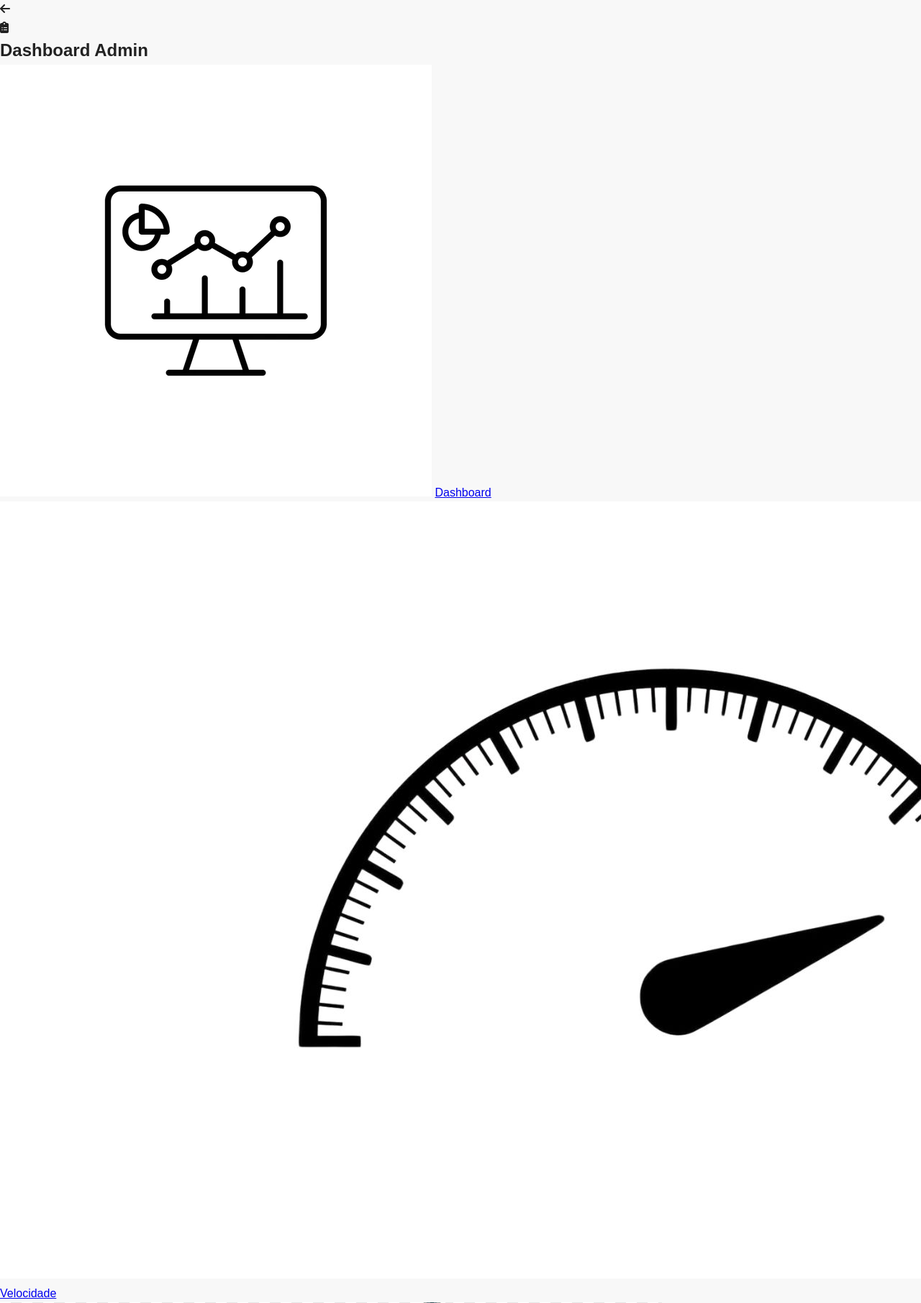
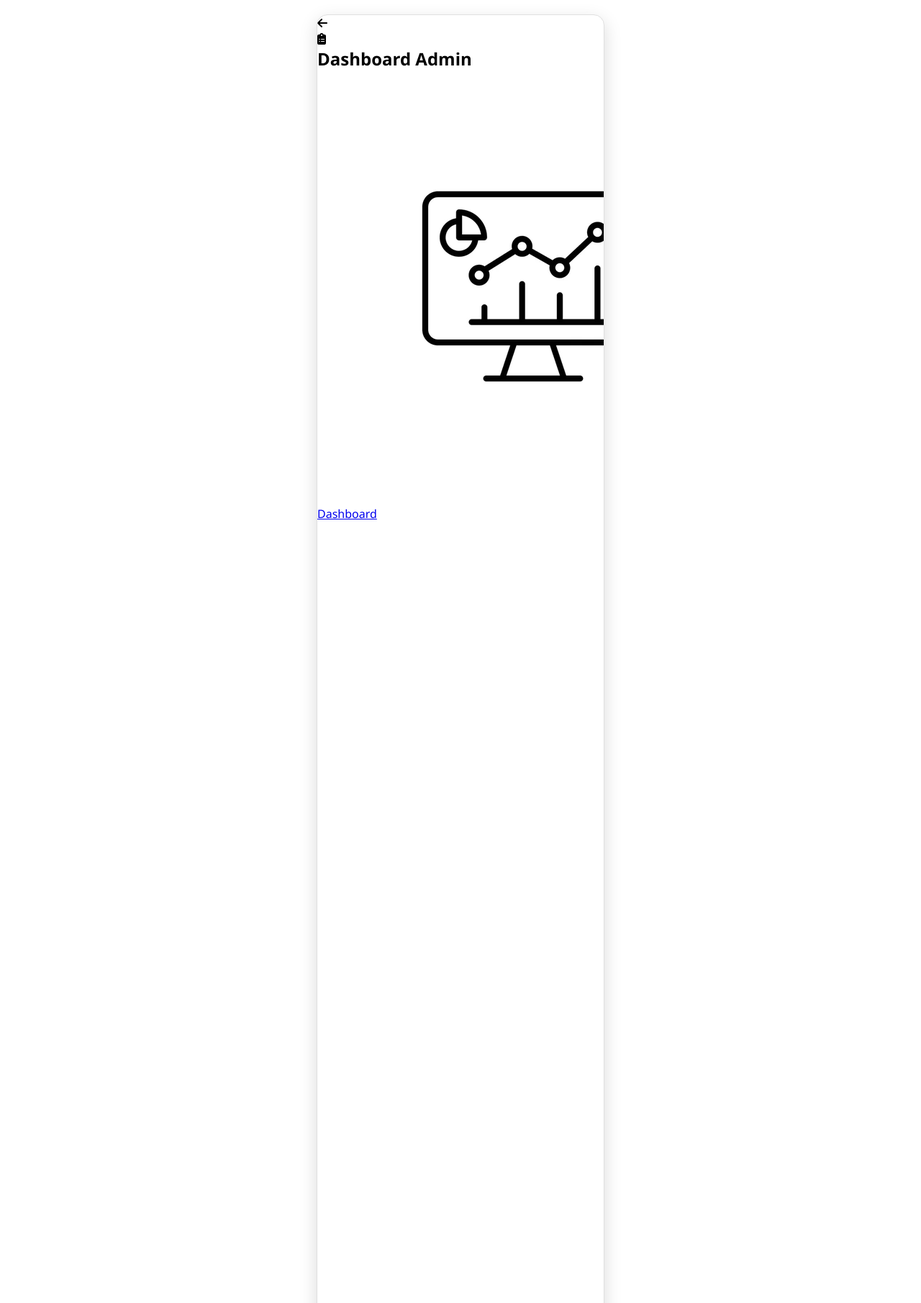
Before and after one commit to Guilherme-Engelmann/Mockup-MobileFirst, a PHP site: page /html/dashboard3.php in a window 1280 px wide; the page is wider, and only the part inside the window is pictured. Shown: the top 1811 px of that part at 72% size. Run offline with PHP 8.4, Linux system fonts and the light colour scheme.

Commit message:
update - style

```diff
--- a/css/dashboard.css
+++ b/css/dashboard.css
@@ -1,12 +1,26 @@
+/* dashboard.css */
 * {
     margin: 0;
     padding: 0;
     box-sizing: border-box;
+    font-family: 'Segoe UI', Tahoma, Geneva, Verdana, sans-serif;
 }
 
 body {
-    font-family: 'Arial', sans-serif;
-    background-color: #f8f8f8;
-    color: #222;
-    line-height: 1.6;
+    background: #ffffff;
+    min-height: 100vh;
+    display: flex;
+    justify-content: center;
+    align-items: center;
+    padding: 20px;
 }
+
+.phone-content {
+    width: 100%;
+    max-width: 400px;
+    background: #fff;
+    border-radius: 15px;
+    box-shadow: 0 8px 25px rgba(0, 0, 0, 0.15);
+    overflow: hidden;
+    border: 1px solid #e0e0e0;
+}
```
